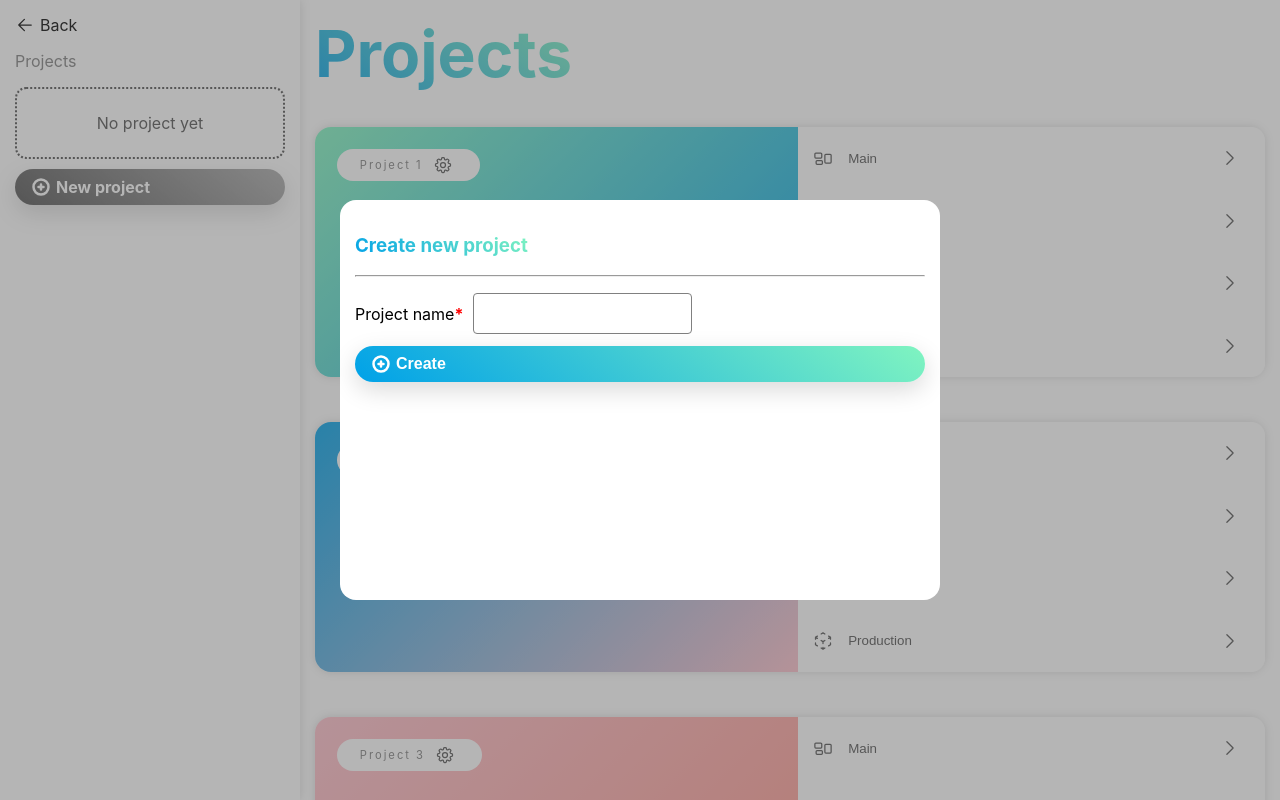
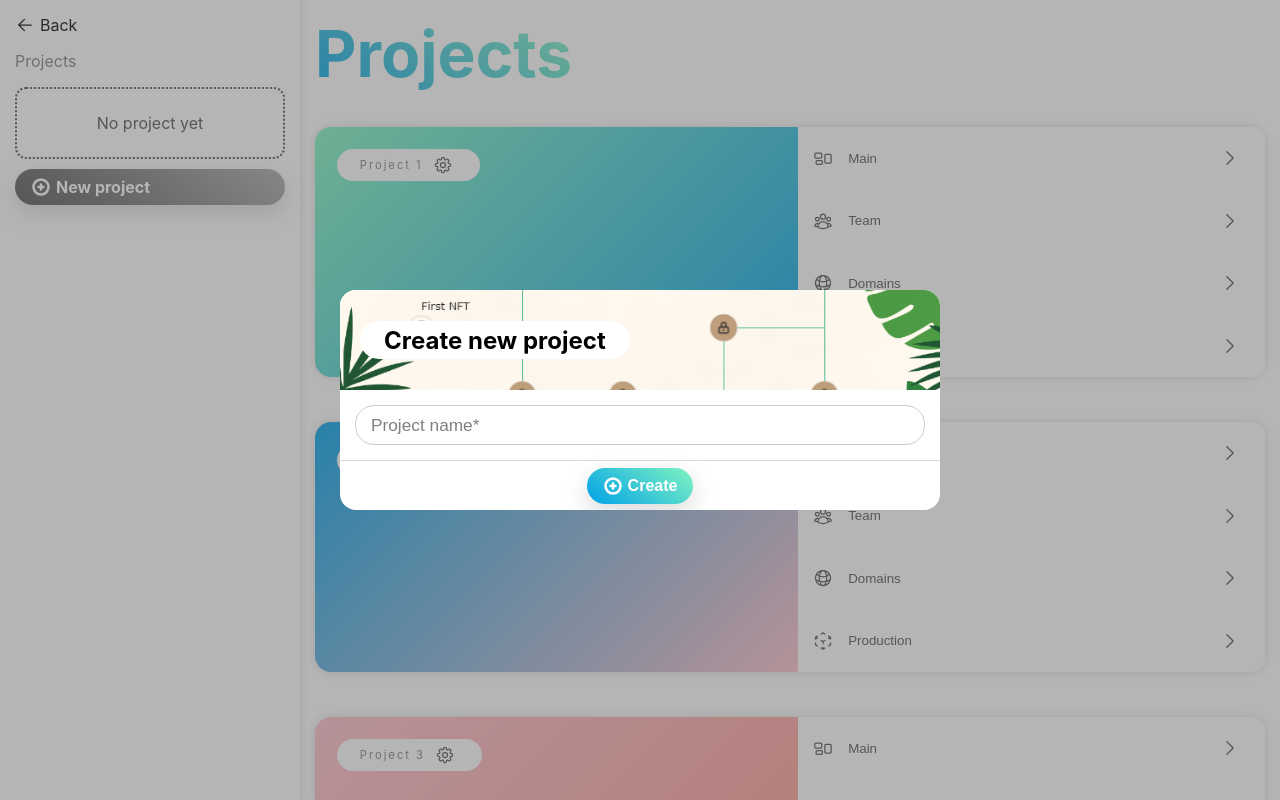
Before and after one commit to Marchand-Nicolas/starknet-quest-front, a Next.js app: page /dashboard in a window 1280 px wide. Shown: the top 800 px of the page. Built offline with nearby package versions, Linux system fonts and the light colour scheme.

Commit message:
Improving create project menu

```diff
--- a/components/dashboard/createProjectMenu.js
+++ b/components/dashboard/createProjectMenu.js
@@ -1,12 +1,8 @@
 import Menu from "../menu";
+import styles from '../../styles/Menu.module.css'
 
 export default function CreateProjectMenu(props) {
-    return <Menu title="Create new project" child={
-        <>
-            <div className="flex">
-                <label for="projectName">Project name<strong className="red">*</strong></label>
-                <input type="text" name="projectName"></input>
-            </div>
+    return <Menu buttons={[
         <button className='button round nq-button gradient'>
         <div className='flex'>
             <svg fill="none" viewBox="0 0 24 24" strokeWidth={3} stroke="currentColor" className="w-6 h-6">
@@ -15,6 +11,9 @@ export default function CreateProjectMenu(props) {
             Create
         </div>
     </button>
+    ]} headerBackground="/illustrations/new-project.png" title="Create new project" child={
+        <>
+            <input placeholder="Project name*" type="text" name="projectName"></input>
         </>
     } />
 }
--- a/components/menu.js
+++ b/components/menu.js
@@ -3,10 +3,16 @@ export default function Menu(props) {
     return <div className={styles.container}>
         <div className={styles.menu}>
             {props.title && <>
-                <h1 className='title'>{props.title}</h1>
-                <hr></hr>
-            </>}
+            <header style={{backgroundImage:'url("' + props.headerBackground + '")'}} className={styles.header}>
+                <h1 className={styles.title}>{props.title}</h1>
+            </header>
+            <div className={styles.headerDecal} />
+            </>
+            }
             {props.child}
+            {props.buttons && <div className={styles.buttonBar}>
+                {props.buttons.map(button => button)}
+            </div>}
         </div>
     </div>
 }
--- a/styles/Menu.module.css
+++ b/styles/Menu.module.css
@@ -15,15 +15,61 @@
 
 .menu {
     width: 100%;
-    height: 400px;
     max-height: 100%;
     overflow-y: auto;
     max-width: 600px;
     background-color: white;
     border-radius: 1em;
-    padding: 15px;
+    padding: 15px 15px 65px 15px;
+    position: relative;
 }
 
-.menu button {
+.menu label {
+    width: 150px;
+}
+
+.menu input {
     width: 100%;
 }
+
+.header {
+    position: absolute;
+    left: 0;
+    top: 0;
+    right: 0;
+    height:100px;
+    background-size: cover;
+    background-position: center;
+}
+
+.headerDecal {
+    margin-bottom: 100px;
+}
+
+.header {
+    background-color: white;
+    display: flex;
+    align-items: center;
+}
+
+.header .title {
+    color: black;
+    font-size: 1.5em;
+    background-color: white;
+    width: fit-content;
+    border-radius: 2em;
+    padding: 0.2em 1em;
+    margin-left: 20px;
+}
+
+.buttonBar {
+    position: absolute;
+    height: 50px;
+    right: 0;
+    left: 0;
+    bottom: 0;
+    display: flex;
+    justify-content: center;
+    align-items: center;
+    border-top: 1px solid rgba(0, 0, 0, 0.15);
+}
--- a/styles/globals.css
+++ b/styles/globals.css
@@ -287,15 +287,20 @@ hr {
 }
 
 input[type=text], select {
-  padding: 12px 20px;
-  margin: 8px 0;
   display: inline-block;
-  border: none;
-  border-radius: 4px;
   box-sizing: border-box;
   background-color: white;
-  border: 1px solid gray;
   color: var(--gray);
+  height: 40px;
+  border: 1px solid #ccc;
+  border-radius: 1em;
+  padding: 0 15px;
+  font-size: 1.2em;
+}
+
+input[type=text]::placeholder {
+  color: gray;
+  font-size: .9em;
 }
 
 *:focus {
```
Also changed, not shown: public/illustrations/new-project.png (added), public/vercel.svg (deleted). Lines whose indentation alone changed are shown as unchanged.
